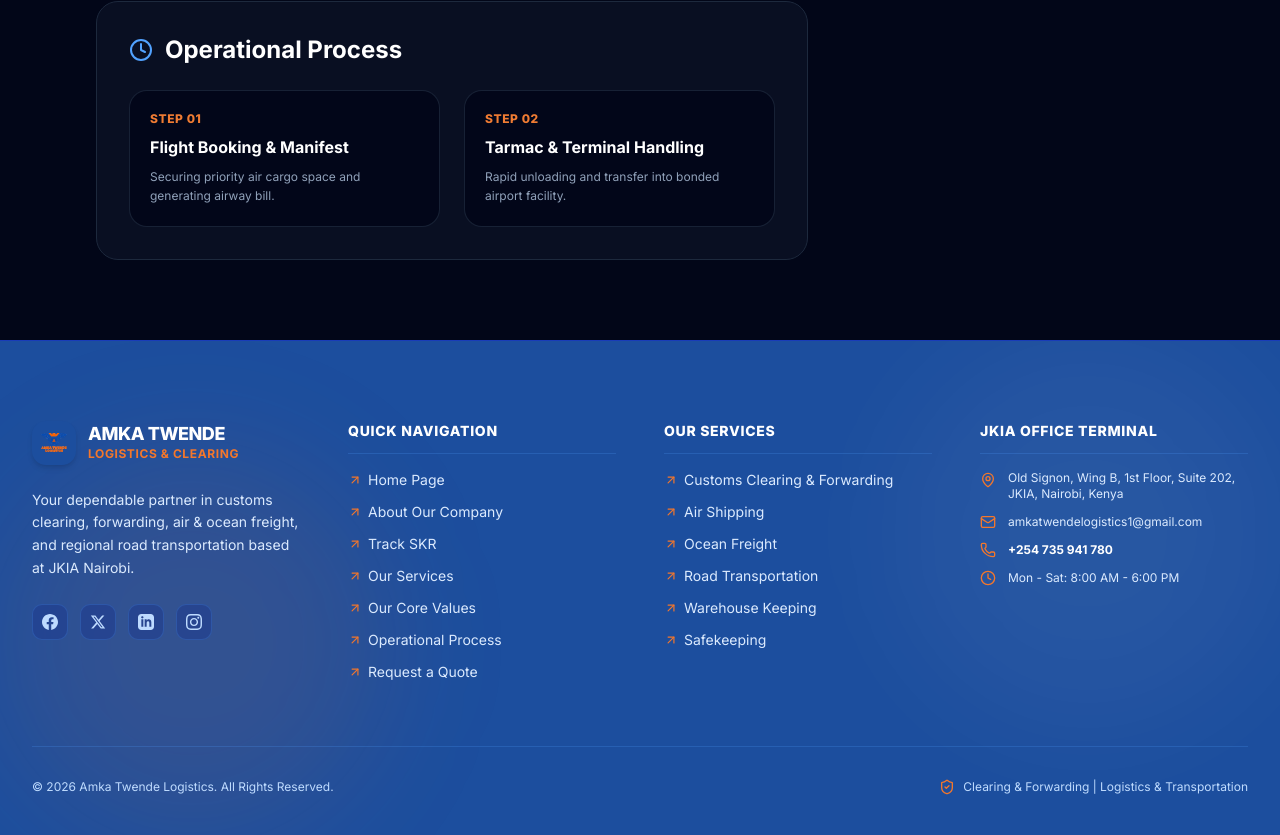
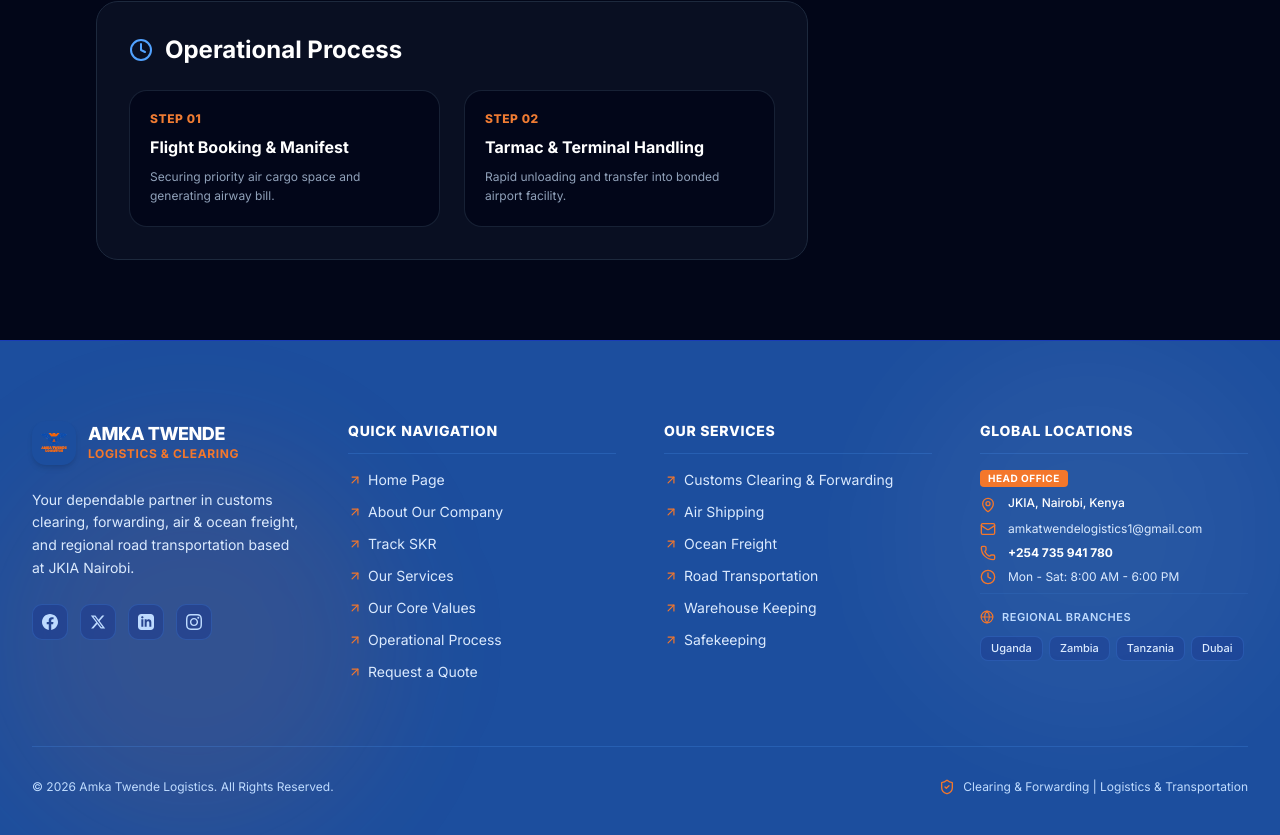
Before and after one commit to mosaremot-gif/amkatwendenext, a Next.js app: page /services/air-freight in a window 1280 px wide. Shown: the part 1536-2371 px from the top of the page. Built offline with nearby package versions, Linux system fonts and the light colour scheme; no server answers.

Commit message:
added global locations

```diff
--- a/src/components/Footer.tsx
+++ b/src/components/Footer.tsx
@@ -7,6 +7,7 @@
   Clock,
   ArrowUpRight,
   ShieldCheck,
+  Globe,
 } from "lucide-react";
 
 // Footer service links: slugs match the folders in src/app/services/
@@ -203,17 +204,25 @@
             </ul>
           </div>
 
-          {/* Column 4: Contact & Office Location */}
+          {/* Column 4: Contact & Office Locations */}
           <div className="space-y-4">
             <h4 className="text-sm font-extrabold text-white uppercase tracking-wider border-b border-blue-400/20 pb-3">
-              JKIA Office Terminal
+              Global Locations
             </h4>
 
             <div className="space-y-3 text-xs text-blue-100">
+              {/* Head Office - Main Focus */}
+              <div className="space-y-2 pb-2 border-b border-blue-400/10">
+                <div className="flex items-center gap-2">
+                  <span className="px-2 py-0.5 text-[10px] font-bold uppercase tracking-wider bg-[#f4772b] text-white rounded">
+                    Head Office
+                  </span>
+                </div>
+
                 <div className="flex items-start gap-3">
                   <MapPin className="w-4 h-4 text-[#f4772b] shrink-0 mt-0.5" />
-                <span>
-                  Old Signon, Wing B, 1st Floor, Suite 202, JKIA, Nairobi, Kenya
+                  <span className="font-medium text-white">
+                    JKIA, Nairobi, Kenya
                   </span>
                 </div>
 
@@ -242,6 +251,26 @@
                   <span>Mon - Sat: 8:00 AM - 6:00 PM</span>
                 </div>
               </div>
+
+              {/* Regional Branches */}
+              <div className="pt-1 space-y-2">
+                <div className="flex items-center gap-2 text-blue-200 font-semibold text-[11px] uppercase tracking-wider">
+                  <Globe className="w-3.5 h-3.5 text-[#f4772b]" />
+                  <span>Regional Branches</span>
+                </div>
+
+                <div className="flex flex-wrap gap-1.5 pt-1">
+                  {["Uganda", "Zambia", "Tanzania", "Dubai"].map((branch) => (
+                    <span
+                      key={branch}
+                      className="px-2.5 py-1 text-[11px] font-medium text-blue-100 bg-blue-900/40 border border-blue-400/20 rounded-md hover:border-[#f4772b]/50 hover:text-white transition-all"
+                    >
+                      {branch}
+                    </span>
+                  ))}
+                </div>
+              </div>
+            </div>
           </div>
         </div>
 
--- a/src/components/Header.tsx
+++ b/src/components/Header.tsx
@@ -61,7 +61,7 @@
               </span>
               <span className="block text-xs font-bold text-[#F07C33] tracking-widest uppercase flex items-center gap-1">
                 <Sparkles className="w-3 h-3 text-amber-500 animate-pulse" />
-                Logistics & Cargo
+                Logistics
               </span>
             </div>
           </Link>
```
Lines whose indentation alone changed are shown as unchanged.
